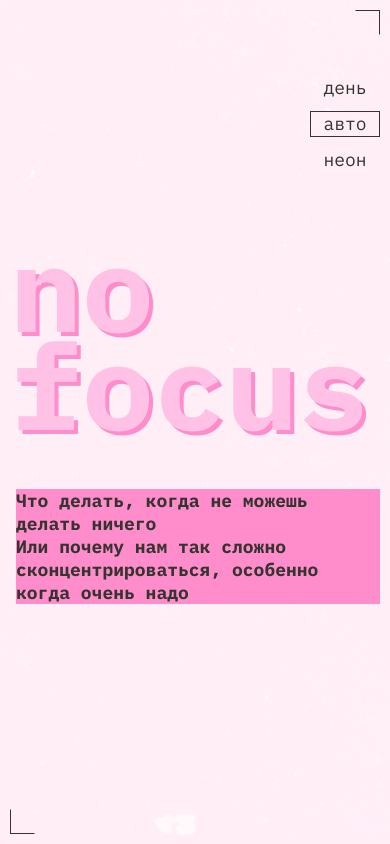
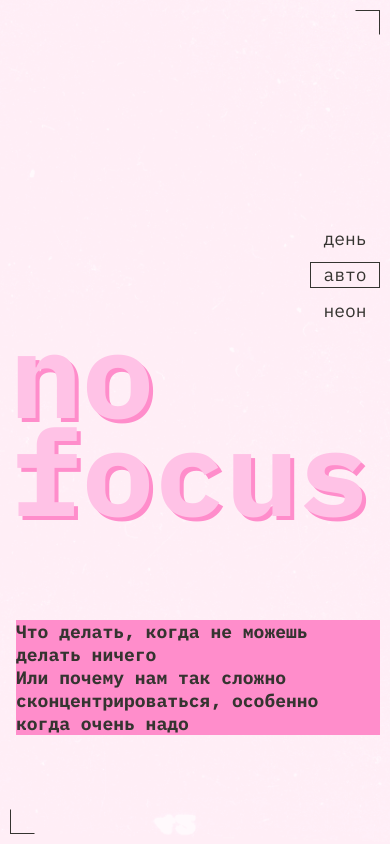
Before and after one commit to LikaF1/slozhno-sosredotochitsya, a website: page src/index.html in a window 390 px wide. Shown: the top 844 px of the page. Drawn offline with Linux system fonts and the light colour scheme; files that its build step writes are made by us from their sources.

Commit message:
Проверочный коммит

```diff
--- a/src/styles/style.css
+++ b/src/styles/style.css
@@ -42,10 +42,11 @@
   position: relative;
   max-width: 1024px;
   height: 100vh;
-  min-height: 668px;
-  padding: 20px;
-  display: flex;
-  flex-direction: column;
+   min-height: 668px;
+  /* display: flex;
+  flex-direction: column; */
+  display: grid;
+  grid-template-rows: 1fr min-content 1fr;
   padding: 20px;
   margin-block-end: 60px;
 }
@@ -69,14 +70,16 @@
 
 .decorated-zone::after {
   bottom: 20px;
-  left: 20px;
+  /* left: 20px; */
   clip-path: polygon(0 100%, 0 0, 100% 100%);
   border-bottom: 1px solid var(--theme-color);
   border-left: 1px solid var(--theme-color);
 }
 
 .header-title {
-  margin-block-start: calc(35% - 130px / 2);
+  /* margin-block-start: calc(35% - 130px / 2); */
+  /* justify-items: start; */
+
   margin-inline-start: -20px;
 }
 
@@ -111,6 +114,7 @@
   text-align: center;
   text-transform: lowercase;
   background-color: transparent;
+  justify-content: center;
   color: var(--theme-color);
 }
 
@@ -137,10 +141,13 @@
   font-family: var(--text-style-family);
   font-weight: bold;
   background-color: var(--accent-color);
-  align-self: flex-end;
+   align-self: center;
+  justify-self: end;
+  /* justify-content: right; */
   max-width: 491px;
   line-height: 23px;
-  margin-block-start: 114px;
+  /* margin-block-start: 114px; */
+
   color: var(--title-color);
 }
 
@@ -307,15 +314,15 @@
     margin-block-end: 62px;
     min-height: 1024px;
   }
-
+/*
   .header-title {
     margin-block-start: calc(35% - 150px / 2);
     margin-inline-start: -20px;
-  }
+  } */
 
-  .header-description {
+  /* .header-description {
     margin-block-start: clamp(55px, 9em, 162px);
-  }
+  } */
 
   .header__theme-menu {
     justify-content: end;
@@ -324,7 +331,8 @@
   .header__theme-menu-list {
     flex-direction: column;
     row-gap: 10px;
-    margin-block-start: 172px;
+    justify-content: center;
+    /* align-items: center; */
   }
 
   .header-description {
@@ -383,14 +391,14 @@
     right: 15px;
   }
 
-  .header-title {
+  /* .header-title {
     margin-block-start: calc(35% - 130px / 2);
     margin-inline-start: -20px;
-  }
-
+  } */
+/*
   .header-description {
     margin-block-start: 55px;
-  }
+  } */
 
   .main_setion {
     margin-block-end: 50px;
@@ -433,7 +441,8 @@
   .header__theme-menu-list {
     flex-direction: column;
     row-gap: 10px;
-    margin-block-start: 65px;
+    justify-content: end;
+    align-items: center;
   }
 
   .text {
```
